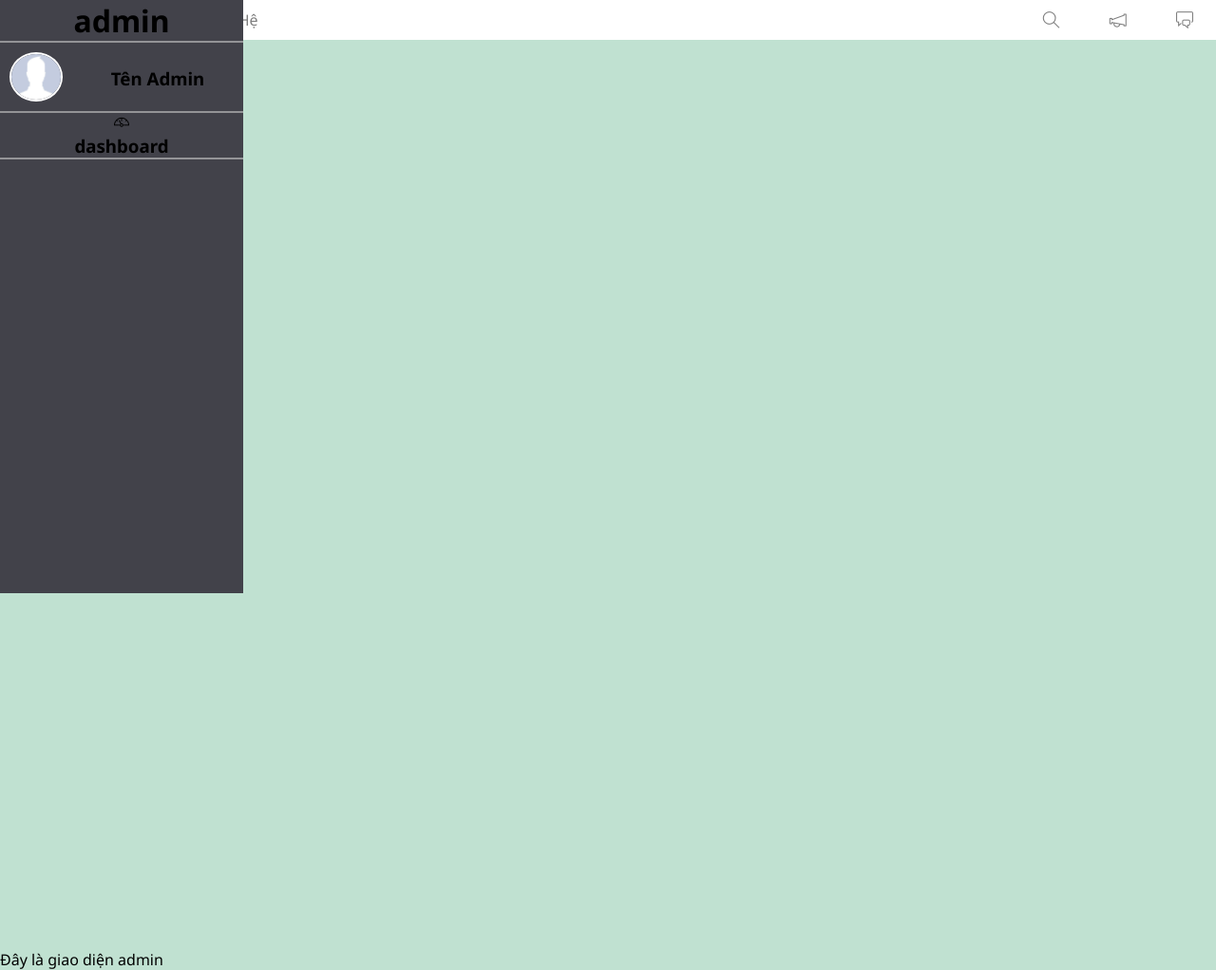
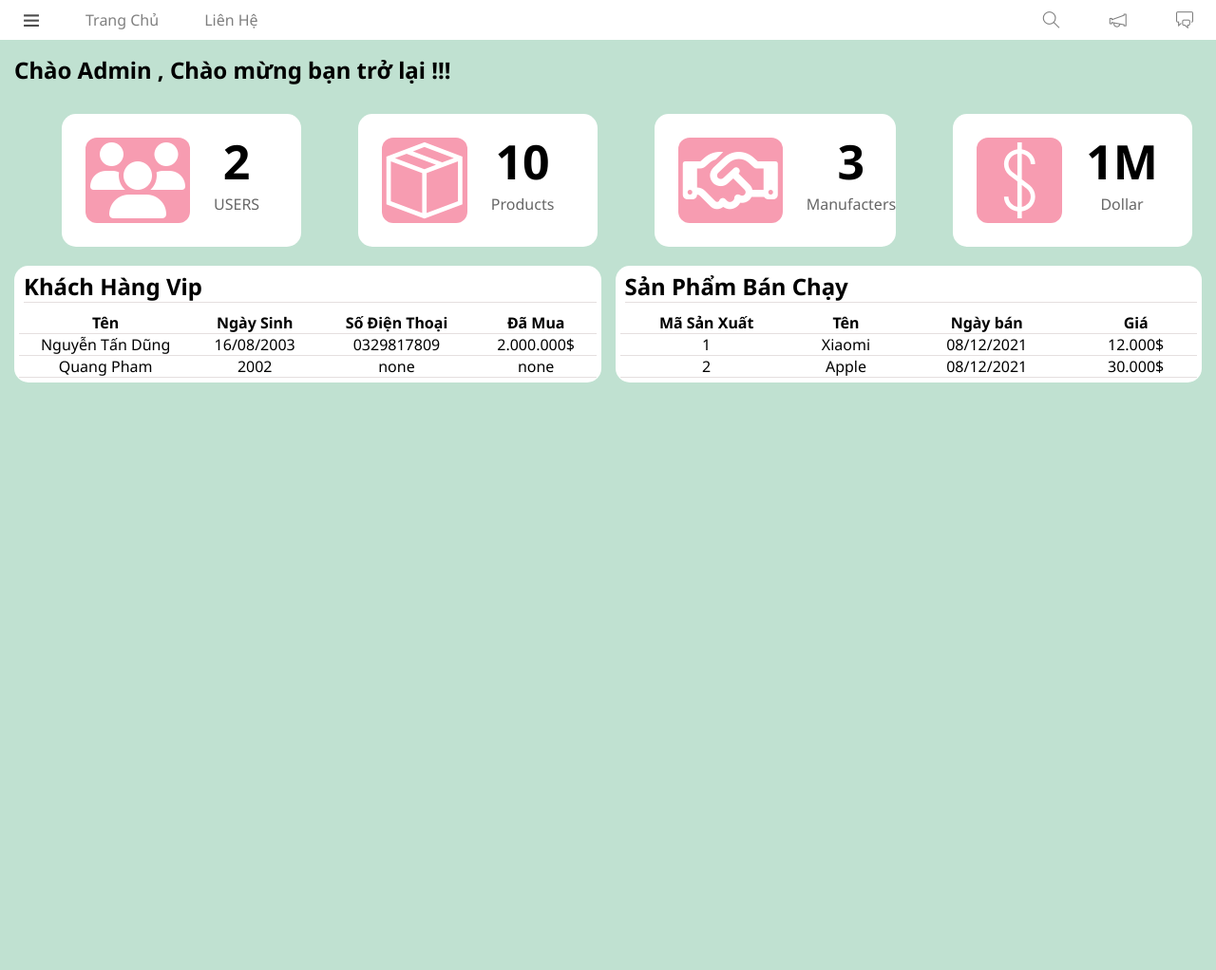
Before and after one commit to ntd1683/project, a PHP site: page /root/index.html in a window 1280 px wide. Shown: the whole page at 95% size. After the commit the page ends 403 px from the top, so only its background shows below. Run offline with PHP 8.4, Linux system fonts and the light colour scheme; some libraries are stand-ins or nearby versions.

Commit message:
Chỉnh sửa file index của admin
Chỉnh sửa file index của admin

Hoàn thiện giao diện admin

```diff
--- a/admin/asset/css/style.css
+++ b/admin/asset/css/style.css
@@ -13,6 +13,10 @@ html{
 hr{
     border: 1px solid #ccc;
     opacity: 0.6;
+}
+
+table {
+    border-collapse: collapse;
 }
 
 /* nav */
@@ -56,14 +60,38 @@ hr{
 
 }
 
+#contain .ti-menu:hover .visible{
+    visibility: visible;
+}
+
 /* menu sidebar */
 #menu-sidebar{
     position: fixed;
+    visibility: hidden;
     width: 20%;
-    height: 625px;
+    height: 666px;
     background-color: #42424A;
     z-index: 2;
     text-align: center;
+    color: #c2c7d0;
+}
+
+#menu-sidebar .close-menu-sidebar{
+    position: absolute;
+    margin: 10px;
+    right: 0;
+    width: 20px;
+    line-height: 20px;
+    cursor: pointer;
+}
+#menu-sidebar .close-menu-sidebar:hover{
+    background-color: #686e78;
+    color: white;
+}
+
+#menu-sidebar a{
+    color: #c2c7d0;
+    text-decoration: none;
 }
 
 #menu-sidebar .avatar{
@@ -100,5 +167,80 @@ hr{
 
 /* body contain */
 #body-contain{
-    height: 1000px;
+    padding: 15px;
+    color: black;
 }
+#body-contain .hello{
+    padding-top: 42px;
+}
+
+/* infomation */
+#infomation{
+    margin: 15px 0px 15px 0px;
+    display: flex;
+}
+
+#infomation .info{
+    display: flex;
+    width: 260px;
+    background-color: #fff;
+    border-radius: 15px;
+    margin: 15px 10px 0px 50px;
+}
+
+.info .icon-info{
+    margin: 25px;
+    padding: 5px;
+    color: white;
+    font-size: 80px;
+    background-color: #f79cb1;
+    border-radius: 12px;
+}
+
+.info .content-info{
+    text-align: center;
+    margin-top: 16px;
+    color: black;
+
+}
+
+.info .content-info h2{
+    font-size: 50px;
+}
+
+.info .content-info p{
+    opacity: 0.6;
+}
+
+/* table */
+#table-achive{
+    display: flex;
+    margin-top: 20px;
+}
+
+.table{
+    width: 50%;
+    background-color: white;
+    padding: 5px;
+    border-radius: 15px;
+}
+
+.table h2{
+    margin-left: 5px;
+    margin-bottom: 10px;
+    border-bottom: 1px solid #e5dfdf;
+}
+
+.table table{
+    width: 100%;
+}
+
+.table table tr{
+    padding: 5px;
+    border-bottom: 1px solid #e5dfdf;
+    text-align: center;
+}
+
+#selling-product{
+    margin-left: 15px;
+}
--- a/admin/root/index.html
+++ b/admin/root/index.html
@@ -11,6 +11,7 @@
     <link href="https://fonts.googleapis.com/css2?family=Noto+Sans:ital,wght@0,400;0,700;1,400;1,700&display=swap" rel="stylesheet">
     <!-- icon -->
     <link rel="stylesheet" href="../asset/font/themify-icons/themify-icons.css">
+    <script src="https://kit.fontawesome.com/3e5386a9e5.js" crossorigin="anonymous"></script>
     <!-- css -->
     <link rel="stylesheet" href="../asset/css/style.css">
 </head>
@@ -19,8 +20,7 @@
         <div id="contain">
             <!-- nav -->
             <div id="nav">
-                <i class="ti-menu"></i>
-
+                <i class="ti-menu" onclick="open_menu_sidebar()"></i>
                 <a href="#">
                     <p>Trang Chủ</p>
                 </a>
@@ -35,24 +35,156 @@
             </div>
             <!-- menu-sidebar -->
             <div id="menu-sidebar">
+                <i class="ti-close close-menu-sidebar" onclick="close_menu_sidebar()"></i>
                 <h1>admin</h1>
                 <hr>
                 <img src="../asset/img/avatar/avatar_admin.jpg" alt="avatar" class="avatar">
                 <h3 class="name-avatar">Tên Admin</h3>
                 <br>
                 <hr>
-                <i class="ti-dashboard"></i>
-                <h3>dashboard</h3>
-
+                <div class="dashboard">
+                    <a href="#">
+                        <i class="ti-dashboard"></i>
+                        <h3 class="content-dashboard">dashboard</h3>
+                    </a>
+                </div>
                 <hr>
+                <br>
+                <!-- content menu sidebar -->
+                <div class="content-menu-sidebar">
+                    <a href="" target="_blank">
+                        <i class="ti-calendar"></i>
+                        <h4 class="text-content-menu-sidebar">Sự Kiện</h4>
+                    </a>
+                </div>
+                <div class="content-menu-sidebar">
+                    <a href="" target="_blank">
+                        <i class="ti-money"></i>
+                        <h4 class="text-content-menu-sidebar">Doanh Thu</h4>
+                    </a>
+                </div>
+                <div class="content-menu-sidebar">
+                    <a href="" target="_blank">
+                        <i class="far fa-handshake"></i>
+                        <h4 class="text-content-menu-sidebar">Quản Lý Nhà Sản Xuất</h4>
+                    </a>
+                </div>
+                <div class="content-menu-sidebar">
+                    <a href="" target="_blank">
+                        <i class="ti-package"></i>
+                        <h4 class="text-content-menu-sidebar">Quản Lý Sản Phẩm</h4>
+                    </a>
+                </div>
+                <div class="content-menu-sidebar">
+                    <a href="" target="_blank">
+                        <i class="fas fa-users"></i>
+                        <h4 class="text-content-menu-sidebar">Khách Hàng</h4>
+                    </a>
+                </div>
 
             </div>
-
             <div id="body-contain">
-
+                <h2 class="hello">Chào Admin , Chào mừng bạn trở lại !!!</h2>
+                <div id="infomation">
+                    <div class="info" id="info-user">
+                        <i class="fas fa-users icon-info"></i>
+                        <div class="content-info">
+                            <h2>2</h2>
+                            <p>USERS</p>
+                        </div>
+                    </div>
+                    <div class="info" id="info-products">
+                        <i class="ti-package icon-info"></i>
+                        <div class="content-info">
+                            <h2>10</h2>
+                            <p>Products</p>
+                        </div>
+                    </div>
+                    <div class="info" id="info-manufacters">
+                        <i class="far fa-handshake icon-info"></i>
+                        <div class="content-info">
+                            <h2>3</h2>
+                            <p>Manufacters</p>
+                        </div>
+                    </div>
+                    <div class="info" id="info-user">
+                        <i class="ti-money icon-info"></i>
+                        <div class="content-info">
+                            <h2>1M</h2>
+                            <p>Dollar</p>
+                        </div>
+                    </div>
+                </div>
+                <div id="table-achive">
+                    <div id="vip-customer" class="table">
+                        <h2>Khách Hàng Vip</h2>
+                        <table>
+                            <tr>
+                                <th style="width: 30%;">Tên</th>
+                                <th>Ngày Sinh </th>
+                                <th>Số Điện Thoại</th>
+                                <th>Đã Mua</th>
+                            </tr>
+                            <tr>
+                                <td>Nguyễn Tấn Dũng</td>
+                                <td>16/08/2003</td>
+                                <td>0329817809</td>
+                                <td>2.000.000$</td>
+                            </tr>
+                            <tr>
+                                <td>Quang Pham</td>
+                                <td>2002</td>
+                                <td>none</td>
+                                <td>none</td>
+                            </tr>
+                        </table>
+                    </div>
+                    <div id="selling-product" class="table">
+                        <h2>Sản Phẩm Bán Chạy</h2>
+                        <table>
+                            <tr>
+                                <th style="width: 30%;">Mã Sản Xuất</th>
+                                <th>Tên</th>
+                                <th>Ngày bán</th>
+                                <th>Giá</th>
+                            </tr>
+                            <tr>
+                                <td>1</td>
+                                <td>Xiaomi</td>
+                                <td>08/12/2021</td>
+                                <td>12.000$</td>
+                            </tr>
+                            <tr>
+                                <td>2</td>
+                                <td>Apple</td>
+                                <td>08/12/2021</td>
+                                <td>30.000$</td>
+                            </tr>
+                        </table>
+                    </div>
+                </div>
             </div>
         </div>
     </div>
-    Đây là giao diện admin
+    <script>
+       function open_menu_sidebar(){
+            document.getElementById('menu-sidebar').style.visibility = "visible";
+            document.getElementById('nav').style.left = "16%";
+            document.getElementById('body-contain').style.marginLeft='20%';
+            let info = document.getElementsByClassName("info");
+            for(let i=0;i<info.length;i++){
+                info[i].style.marginLeft="15px";
+            }
+        }
+       function close_menu_sidebar(){
+            document.getElementById('menu-sidebar').style.visibility = "hidden";
+            document.getElementById('nav').style.left = "0";
+            document.getElementById('body-contain').style.marginLeft='0';
+            let info = document.getElementsByClassName("info");
+            for(let i=0;i<info.length;i++){
+                info[i].style.marginLeft="50px";
+            }
+        }
+    </script>
 </body>
 </html>
```
Also changed, not shown: other parts of admin/asset/css/style.css (+39 -0 lines), admin/asset/img/icon/tải xuống.png (added).
